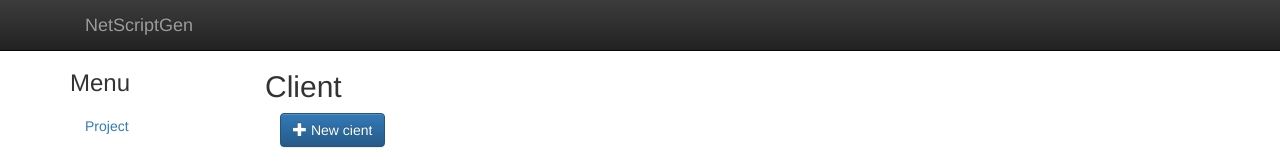
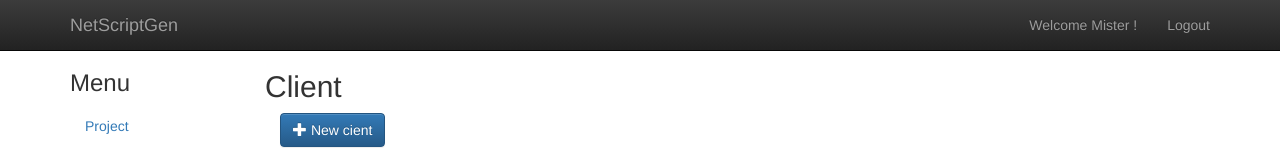
Before and after one commit to JoelCapitao/web-nsg, a Flask app: page /customer in a window 1280 px wide; the page is wider, and only the part inside the window is pictured. Shown: the top 161 px of that part. Run offline with Flask 2, Linux system fonts and the light colour scheme; a user stored in the database is signed in; data comes from the database, SQL or seed files in the repository; some libraries are stand-ins or nearby versions.

Commit message:
Allow users to log out + Adding Log In/Log Out and Register on right of the navbar

```diff
--- a/app.py
+++ b/app.py
@@ -1,5 +1,5 @@
 import os
-from flask import render_template, request, flash, redirect, url_for, Response, session, send_file, send_from_directory
+from flask import render_template, request, flash, redirect, url_for, Response, session, send_file, send_from_directory, g
 from model import *
 from netscriptgen import NetScriptGen, Integer
 from werkzeug import secure_filename
@@ -7,7 +7,7 @@ from shutil import move
 from validationForm import ProjectForm, NewProjectVersionForm, ProjectUpdateForm, RegisterForm, LoginForm
 from zip_list_of_files_in_memory import zip_file
 from fnmatch import fnmatch
-from flask.ext.login import LoginManager, login_user, login_required
+from flask.ext.login import LoginManager, login_user, login_required, logout_user, current_user
 import pickle
 SESSION_TYPE = 'redis'
 SECRET_KEY = 'develop'
@@ -21,6 +21,10 @@ login_manager.login_view = 'login'
 @login_manager.user_loader
 def load_user(user_id):
     return User.query.filter_by(id=int(user_id)).first()
+
+@app.before_request
+def before_request():
+    g.user = current_user
 
 
 @app.route('/register', methods=['GET','POST'])
@@ -68,6 +72,10 @@ def login():
 
     return render_template('login.html', form=form)
 
+@app.route('/logout')
+def logout():
+    logout_user()
+    return redirect(url_for('login'))
 
 @app.route('/project/new', methods=['GET','POST'])
 @login_required
--- a/templates/base.html
+++ b/templates/base.html
@@ -10,14 +10,35 @@
 {% endblock %}
 </head>
 <body>
-	<div class="navbar navbar-inverse navbar-fixed-top">
-	<div class="navbar-inner">
-		<div class="container">
-			<a href="#" class="navbar-brand">NetScriptGen</a> <button class="navbar-toggle"
-		    data-toggle="collapse" data-target=".navHeaderCollapse"></button>
-	    </div>
-	</div>
-	</div>
+    <!-- Second navbar for profile settings -->
+    <nav class="navbar navbar-inverse navbar-fixed-top">
+      <div class="container">
+        <!-- Brand and toggle get grouped for better mobile display -->
+        <div class="navbar-header">
+          <button type="button" class="navbar-toggle collapsed" data-toggle="collapse" data-target="#navbar-collapse-4">
+            <span class="sr-only">Toggle navigation</span>
+            <span class="icon-bar"></span>
+            <span class="icon-bar"></span>
+            <span class="icon-bar"></span>
+          </button>
+          <a class="navbar-brand" href="#">NetScriptGen</a>
+        </div>
+
+        <!-- Collect the nav links, forms, and other content for toggling -->
+        <div class="collapse navbar-collapse" id="navbar-collapse-4">
+          <ul class="nav navbar-nav navbar-right">
+              {% if g.user.is_authenticated()%}
+                <li><a href="#">Welcome Mister !</a></li>
+                <li><a href="{{ url_for('logout') }}">Logout</a></li>
+              {% endif %}
+              {% if not g.user.is_authenticated()%}
+                <li><a href="{{ url_for('login') }}">Login</a></li>
+                <li><a href="{{ url_for('register') }}">Register</a></li>
+              {% endif %}
+          </ul>
+        </div>
+      </div>
+    </nav>
 	<div class="container">
    		<div class="row">
 	   		<div class="col-md-2">
```
